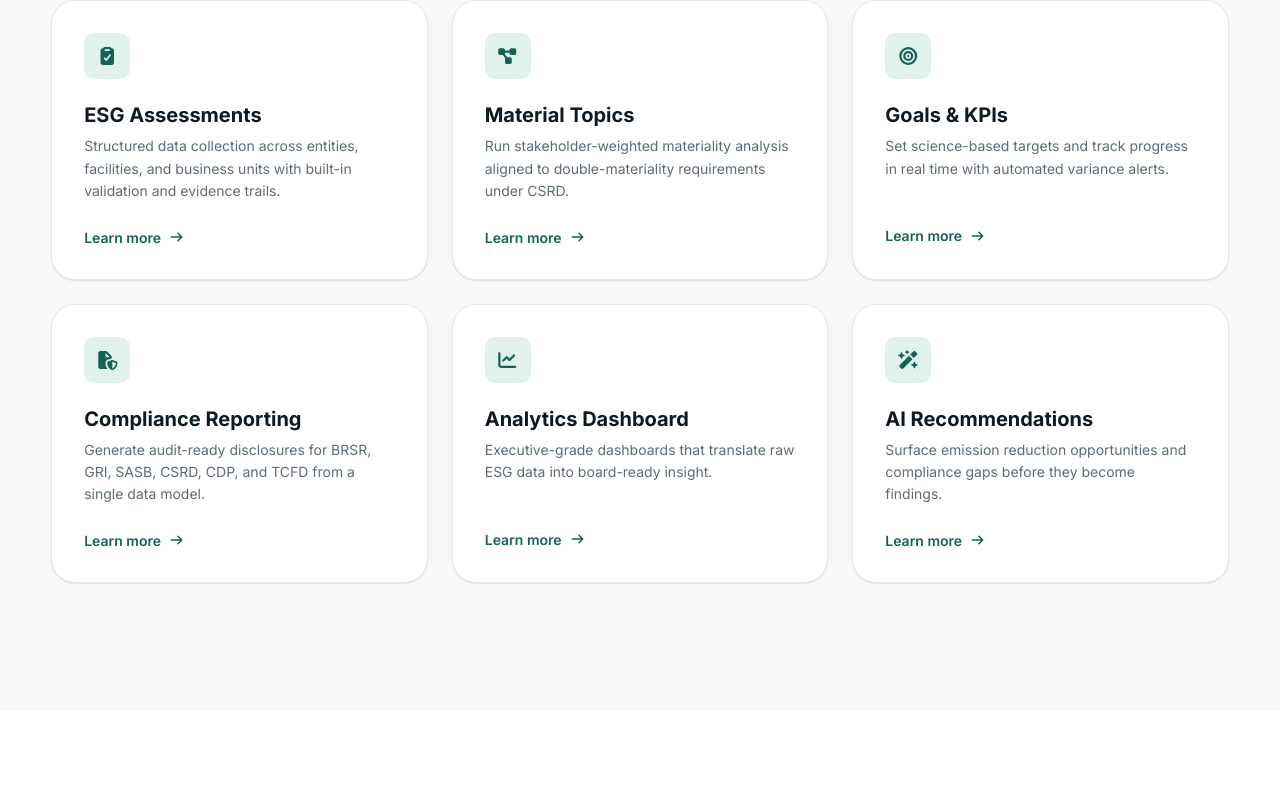
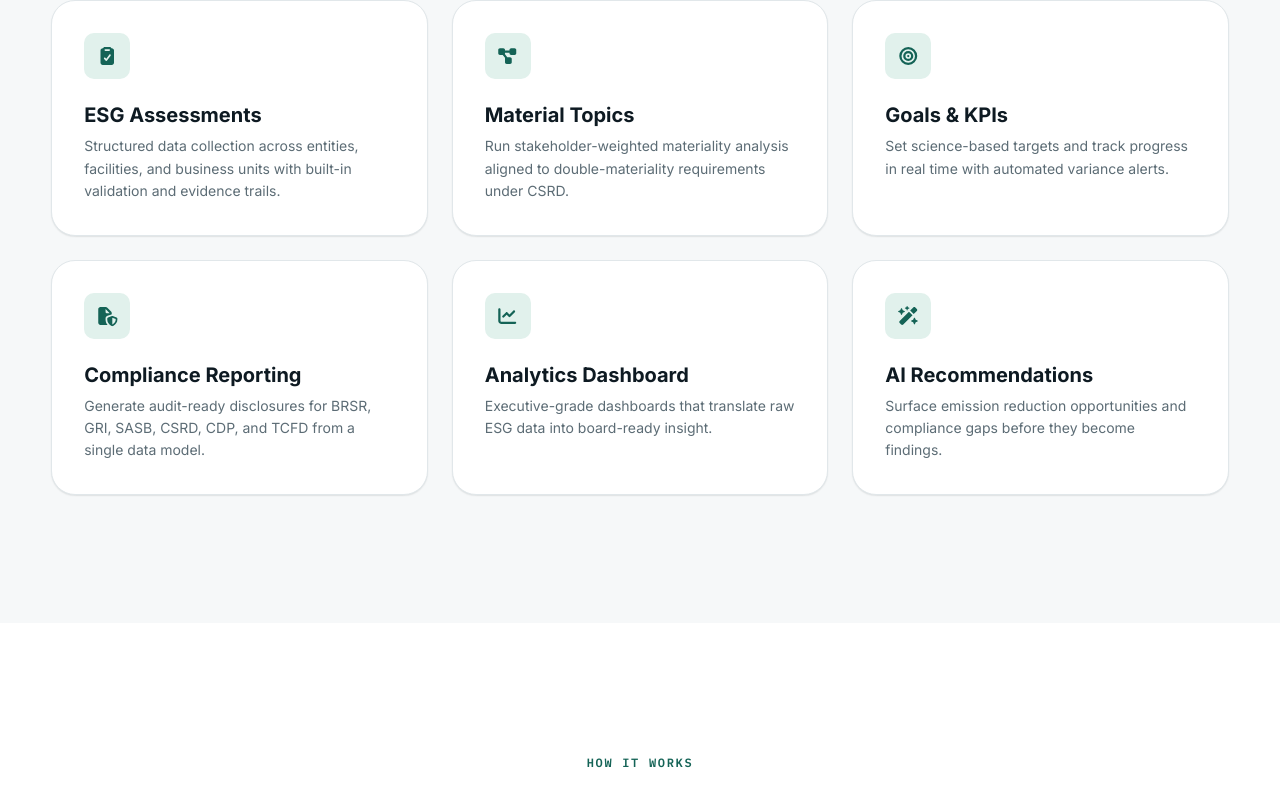
Before and after one commit to harshitamynetsec/esg, a React (Vite) app: page / in a window 1280 px wide. Shown: the part 2380-3171 px from the top of the page. Built offline with nearby package versions, Linux system fonts and the light colour scheme; no server answers.

Commit message:
removed learn more

```diff
--- a/src/components/landing/Capabilities/Capabilities.jsx
+++ b/src/components/landing/Capabilities/Capabilities.jsx
@@ -1,5 +1,4 @@
 import { motion } from 'framer-motion';
-import { Link } from 'react-router-dom';
 import { FontAwesomeIcon } from '@fortawesome/react-fontawesome';
 import {
   faClipboardCheck,
@@ -8,7 +7,6 @@
   faFileShield,
   faChartLine,
   faWandMagicSparkles,
-  faArrowRight,
 } from '@fortawesome/free-solid-svg-icons';
 import styles from './Capabilities.module.scss';
 
@@ -82,10 +80,6 @@
               </span>
               <h3 className={styles.cardTitle}>{cap.title}</h3>
               <p className={styles.cardDescription}>{cap.description}</p>
-              <Link to={cap.href} className={styles.cardLink}>
-                Learn more
-                <FontAwesomeIcon icon={faArrowRight} />
-              </Link>
             </motion.div>
           ))}
         </div>
--- a/src/components/landing/Capabilities/Capabilities.module.scss
+++ b/src/components/landing/Capabilities/Capabilities.module.scss
@@ -114,27 +114,6 @@
   font-size: $fs-sm;
   color: $text-500;
   line-height: $lh-normal;
-  margin: 0 0 $space-4;
+  margin: 0;
   min-height: 66px;
 }
-
-.cardLink {
-  display: inline-flex;
-  align-items: center;
-  gap: 8px;
-  font-family: $font-body;
-  font-size: $fs-sm;
-  font-weight: 600;
-  color: $forest-600;
-  text-decoration: none;
-  @include focus-ring;
-
-  svg {
-    font-size: 12px;
-    transition: transform $dur-fast $ease-out;
-  }
-
-  &:hover svg {
-    transform: translateX(3px);
-  }
-}
```
